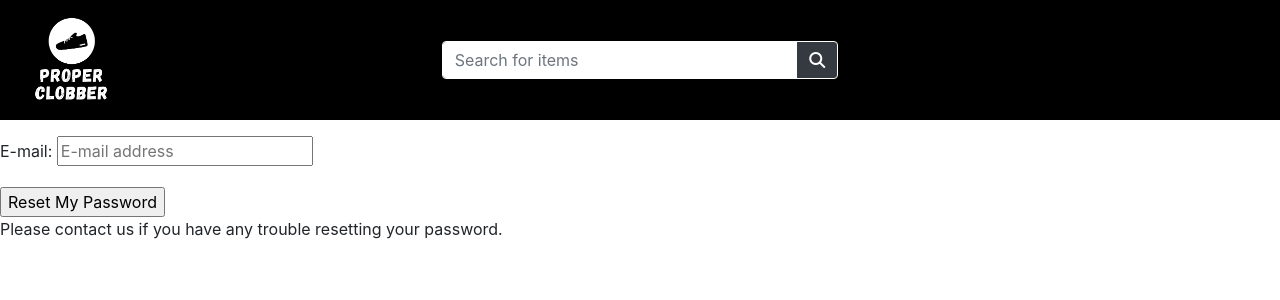
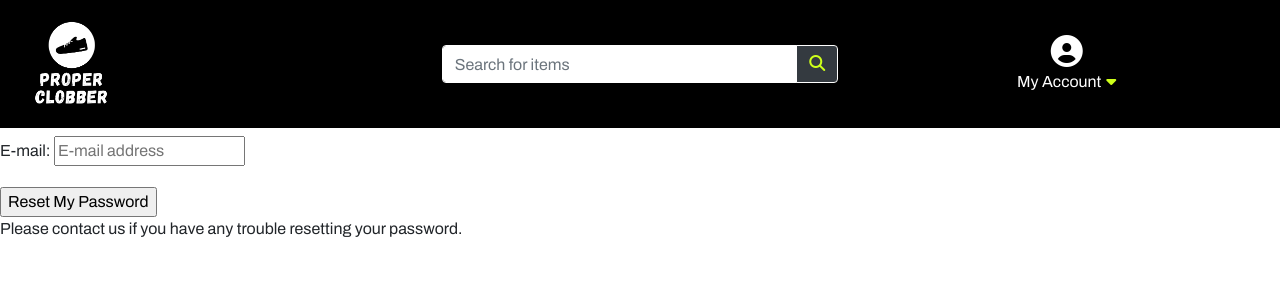
Before and after one commit to PaulFrankling/proper_clobber, a Django app: page /accounts/password/reset/ in a window 1280 px wide. Shown: the top 300 px of the page. Run offline with Django 3.2, Linux system fonts and the light colour scheme; the visitor is signed in with stand-in values (Sample User, id 1); some libraries are stand-ins or nearby versions.

Commit message:
Added accounts link to header and styled it

```diff
--- a/static/css/base.css
+++ b/static/css/base.css
@@ -1,5 +1,9 @@
 html {
     height: 100%;
+}
+
+body {
+    font-family: Archivo, Montserrat, Sans-serif;
 }
 
 .site-header {
@@ -10,3 +14,12 @@ html {
     height: 100px;
     margin: 10px;
 }
+
+.site-search i {
+    color: #CEFF1A;
+}
+
+.account-link p i {
+    color: #CEFF1A;
+    margin-left: 5px;
+}
--- a/templates/base.html
+++ b/templates/base.html
@@ -46,12 +46,12 @@
     <body>
         <header class="container-fluid fixed-top site-header">
             <div class="row">
-                <div class="col-12 col-lg-4 text-center text-lg-left my-auto">
+                <div class="col-12 col-lg-4 text-center text-lg-left py-1 my-auto">
                     <a href="{% url 'home' %}"><img src="{% static 'images/proper-clobber-logo.png' %}" id="site-logo"
                             alt="logo"></a>
                 </div>
 
-                <div class="col-12 col-lg-4 py-1 my-auto">
+                <div class="col-12 col-lg-4 py-1 my-auto site-search">
                     <form method="GET" action="">
                         <div class="input-group w-100">
                             <input class="form-control border border-white" type="text" name="q" placeholder="Search for items">
@@ -65,6 +65,33 @@
                         </div>
                     </form>
                 </div>
+
+                <div class="col-12 col-lg-4 py-1 my-auto">
+                    <ul class="list-inline list-unstyled text-center my-auto">
+                        <li class="list-inline-item dropdown">
+                            <a href="#" class="nav-link text-white" id="user-options" data-toggle="dropdown" aria-haspopup="true"
+                                aria-expanded="false">
+                                <div class="text-center account-link">
+                                    <div><i class="fas fa-user-circle fa-2x"></i></div>
+                                    <p class="my-auto">My Account<i class="fas fa-caret-down"></i></p>
+                                </div>
+                            </a>
+                            <div class="dropdown-menu" aria-labelledby="user-options">
+                            {% if request.user.is_authenticated %}
+                                {% if request.user.is_superuser %}
+                                    <a href="" class="dropdown-item">Product Management</a>
+                                {% endif %}
+                                <a href="" class="dropdown-item">Profile</a>
+                                <a href="{% url 'account_logout' %}" class="dropdown-item">Log out</a>
+                            {% else %}
+                                <a href="{% url 'account_signup' %}" class="dropdown-item">Sign Up</a>
+                                <a href="{% url 'account_login' %}" class="dropdown-item">Log In</a>
+                            {% endif %}
+                            </div>
+                        </li>
+                    </ul>
+                </div>
+
             </div>
         </header>
 
```
